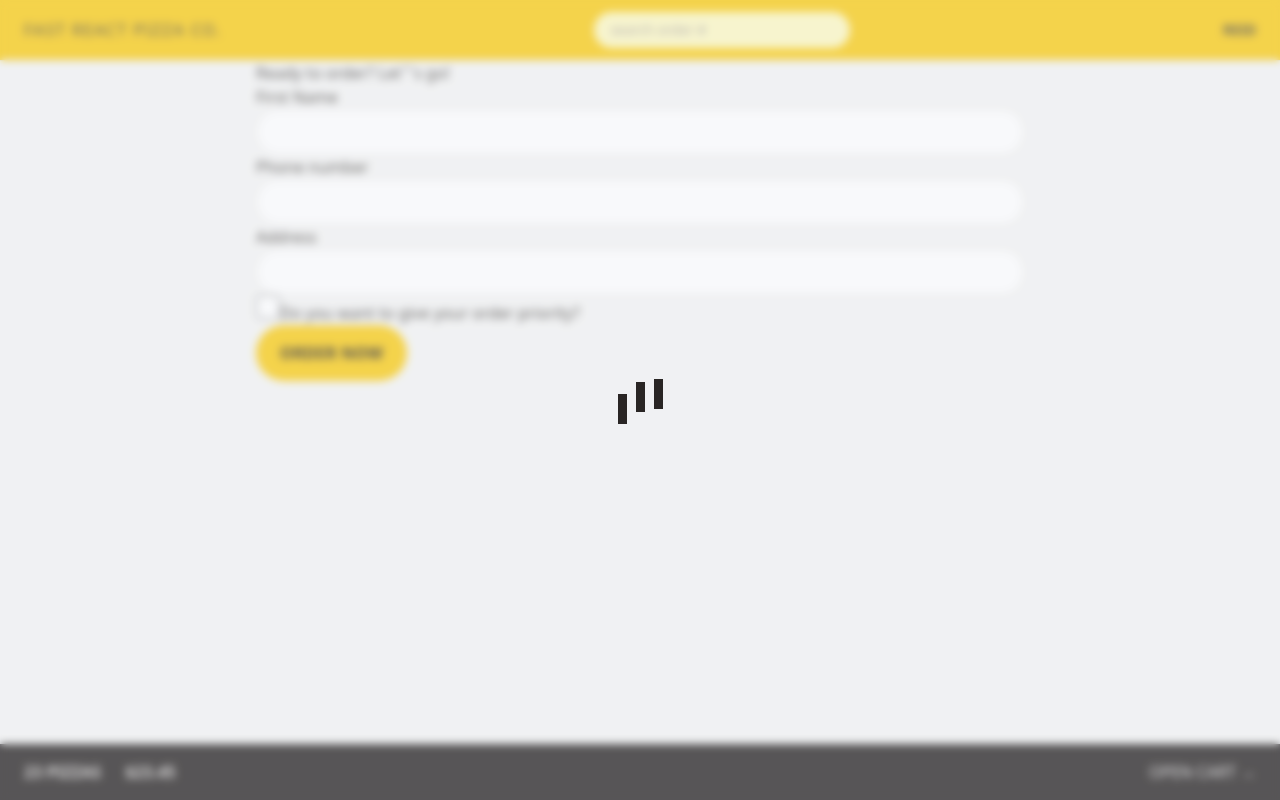
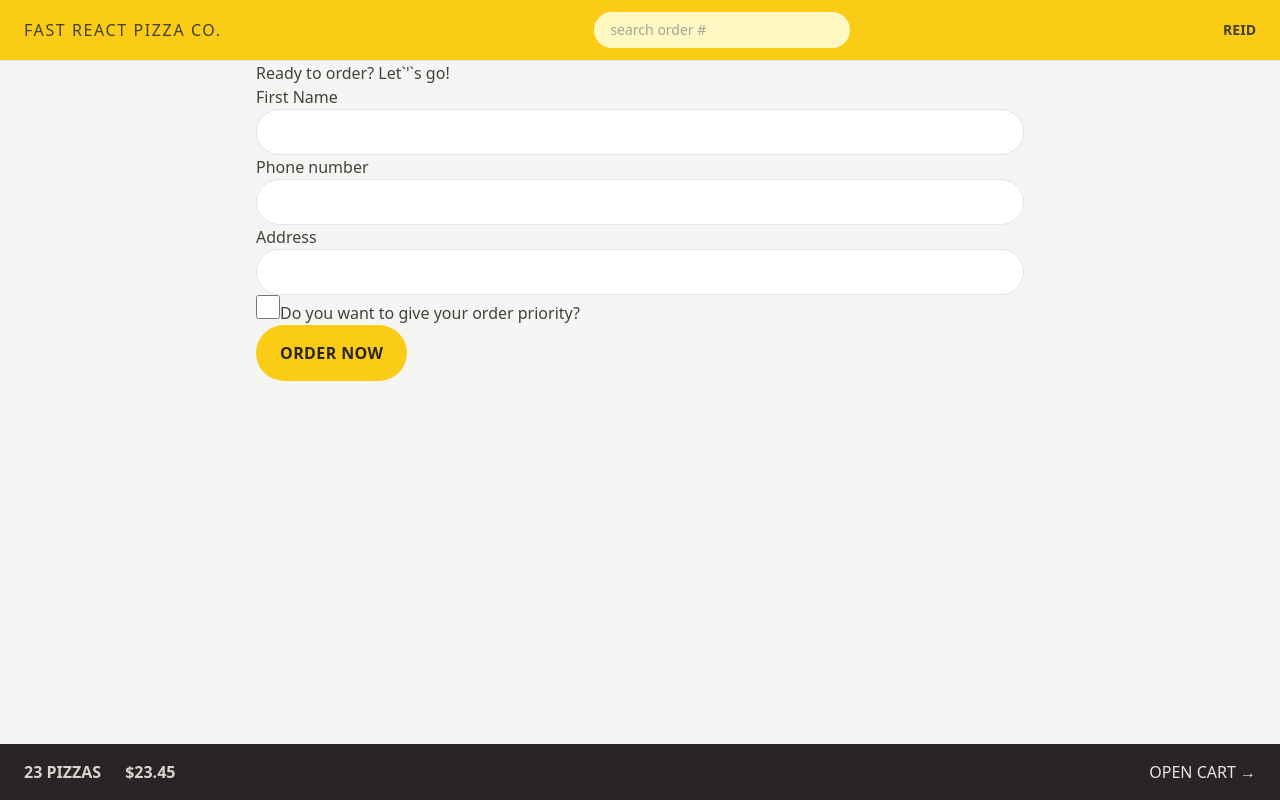
Before and after one commit to User-Reid/Fast-React-Pizza, a React (Vite) app: page /order/new in a window 1280 px wide. Built offline with nearby package versions, Linux system fonts and the light colour scheme.

Commit message:
same as before

```diff
--- a/src/ui/AppLayout.jsx
+++ b/src/ui/AppLayout.jsx
@@ -9,8 +9,7 @@
 
   return (
     <div className="grid h-screen grid-rows-[auto_1fr_auto]">
-      {/* {isLoading && <Loader />} */}
-      {true && <Loader />}
+      {isLoading && <Loader />}
 
       <Header />
 
```
